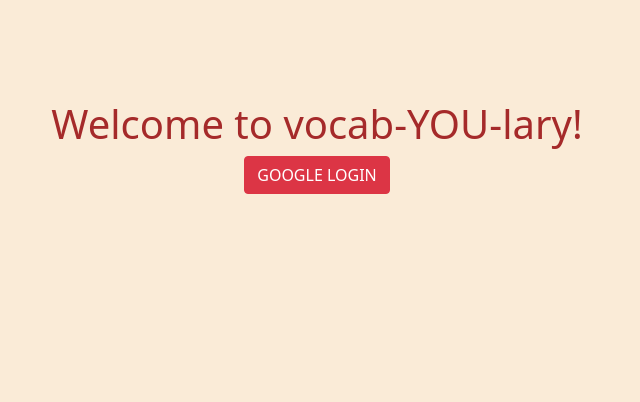
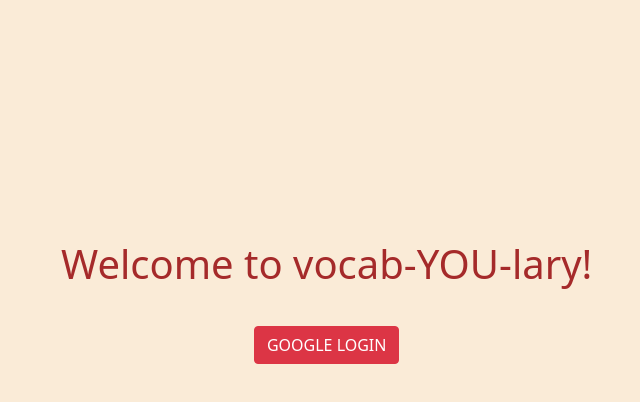
Before and after one commit to tjpenc/INDIVIDUAL-ASSESSMENT-vocab-YOU-lary, a website built with webpack: page public/index.html in a window 1280 px wide. Shown: the whole page, without its empty margins (323-963 px from the left). Built offline with nearby package versions, Linux system fonts and the light colour scheme; some packages are replaced by stand-ins of ours; no server answers.

Commit message:
styled welcome page

```diff
--- a/pages/welcomePage.js
+++ b/pages/welcomePage.js
@@ -2,7 +2,7 @@
 
 const welcomePage = () => {
   const domString = `
-  <div>
+  <div id="welcome-page">
     <h1>Welcome to vocab-YOU-lary!</h1>
     <div id="login-form-container"></div>
   </div>
--- a/styles/main.scss
+++ b/styles/main.scss
@@ -9,10 +9,21 @@
   margin-top: 100px;
 }
 
+#welcome-page {
+  position: fixed;
+  left: 30%;
+  top: 30%;
+}
+
+#google-auth {
+  margin-top: 30px;
+}
+
 #navbar {
   position: absolute;
   top: 0px;
   width: 100%;
+  height: 0px;
 }
 
 #filter-buttons {
```
